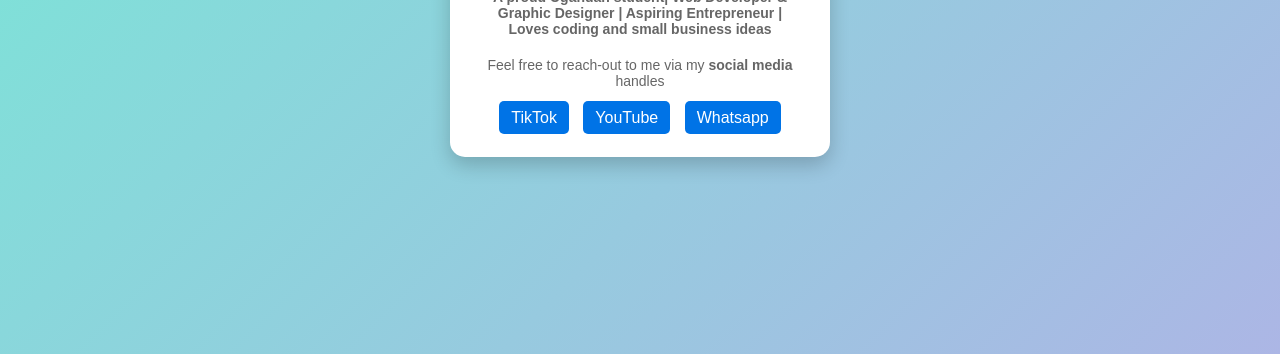
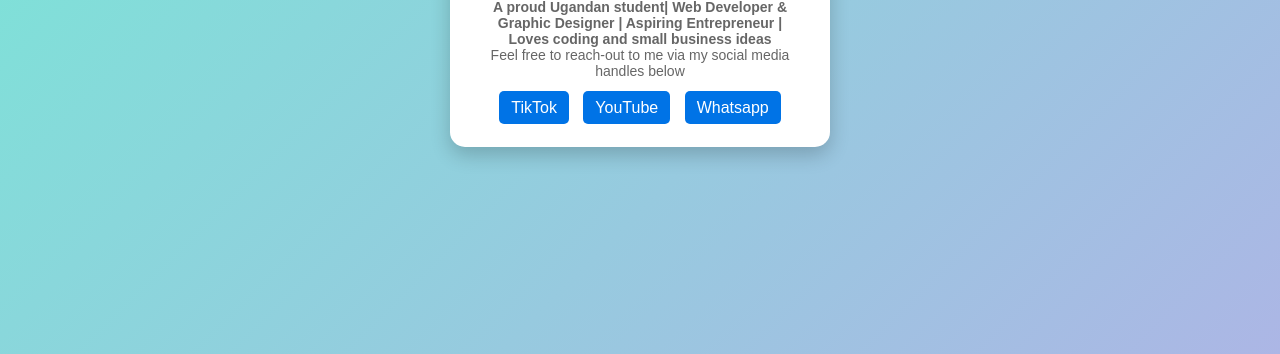
Before and after one commit to EricWebStudio/erickakooza, a plain HTML site: page index.html in a window 1280 px wide. Shown: the part 446-800 px from the top of the page. Drawn offline with Linux system fonts and the light colour scheme.

Commit message:
Update index.html

```diff
--- a/index.html
+++ b/index.html
@@ -64,10 +64,8 @@
 <div class="profile-card">
   <img src="profile_pic.jpg" alt="Eric" class="profile-img">
   <h2>Eric Kakooza</h2>
-  <p><strong>A proud Ugandan student| Web Developer & Graphic Designer | Aspiring Entrepreneur | Loves coding and small business ideas</strong></p>
-
-<p>Feel free to reach-out to me via my <strong>social media</strong> handles
-</p>
+  <p><strong>A proud Ugandan student| Web Developer & Graphic Designer | Aspiring Entrepreneur | Loves coding and small business ideas</strong><br>
+Feel free to reach-out to me via my social media handles below</p>
 
   <div class="social-links">
 
```
